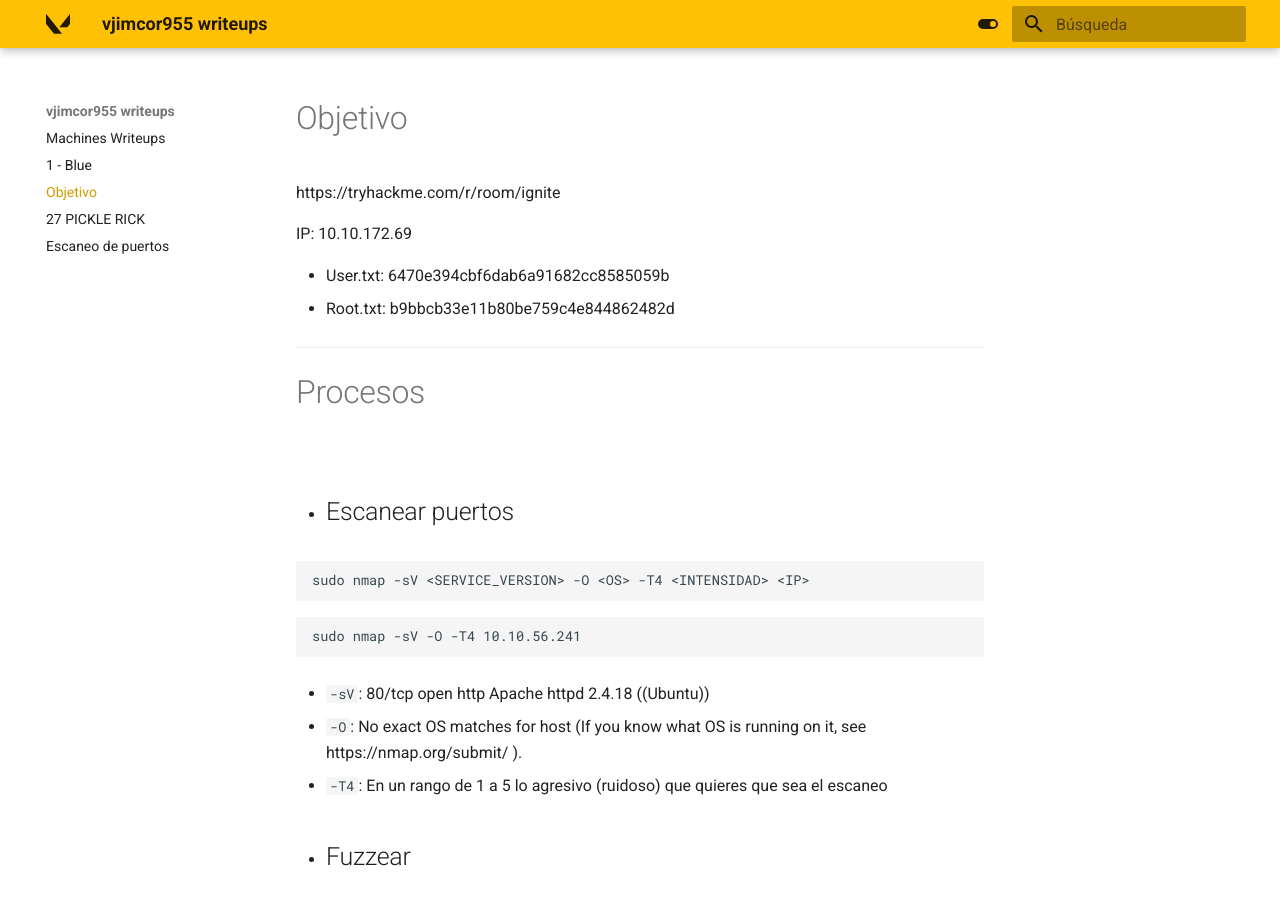
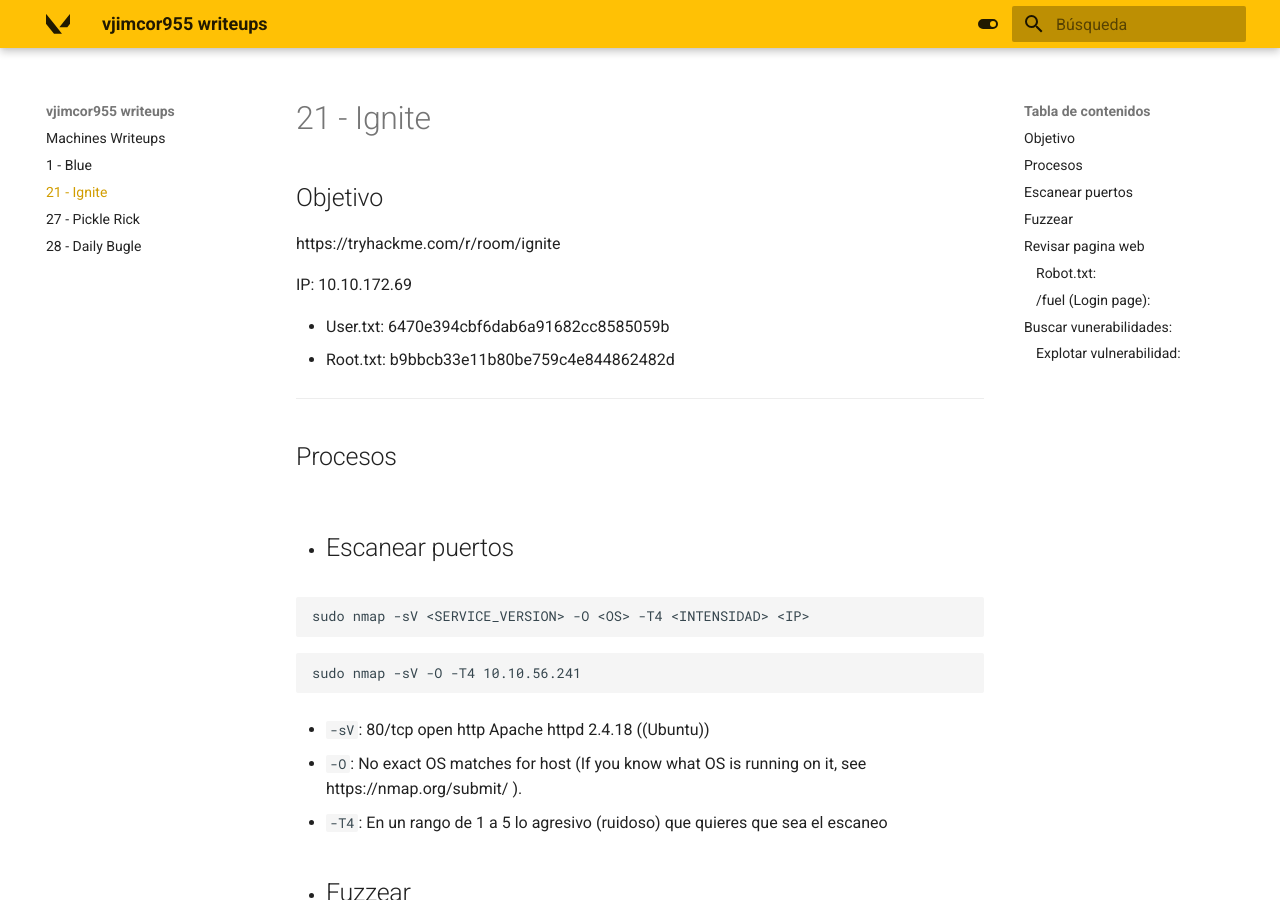
Before and after one commit to vjimcor955/machines-writeups, an MkDocs documentation site: the page built from docs/21-IGNITE.md, in a window 1280 px wide and 900 px high. Built offline with MkDocs 1.6.1 and Material for MkDocs 9.7.7, drawn with Linux system fonts in a browser that asks for light colours; some of the changed text lies outside the part shown.

Commit message:
Update titles

```diff
--- a/docs/21-IGNITE.md
+++ b/docs/21-IGNITE.md
@@ -1,4 +1,6 @@
-# Objetivo
+# 21 - Ignite
+
+## Objetivo
 
 https://tryhackme.com/r/room/ignite
 
@@ -9,7 +11,7 @@
 
 ---
 
-# Procesos
+## Procesos
 
 - ## Escanear puertos
 
--- a/docs/28-DAILY BUGLE.md
+++ b/docs/28-DAILY BUGLE.md
@@ -1,4 +1,6 @@
-# Escaneo de puertos
+# 28 - Daily Bugle
+
+## Escaneo de puertos
 
 - Escaneo simple
 
@@ -16,7 +18,7 @@
 
 ![50ffa77e012d4099a62dac0135ac2418-copia.png](../_resources/50ffa77e012d4099a62dac0135ac2418-copia.png)
 
-# Web
+## Web
 
 Al usar el addon Wappalyzer se puede ver que el gestor de contenidos de la pagina es Joomla:
 
```
Also changed, not shown: docs/27-PICKLE RICK.md (+2 -0 lines), docs/1-BLUE.md (line endings or trailing spaces).
